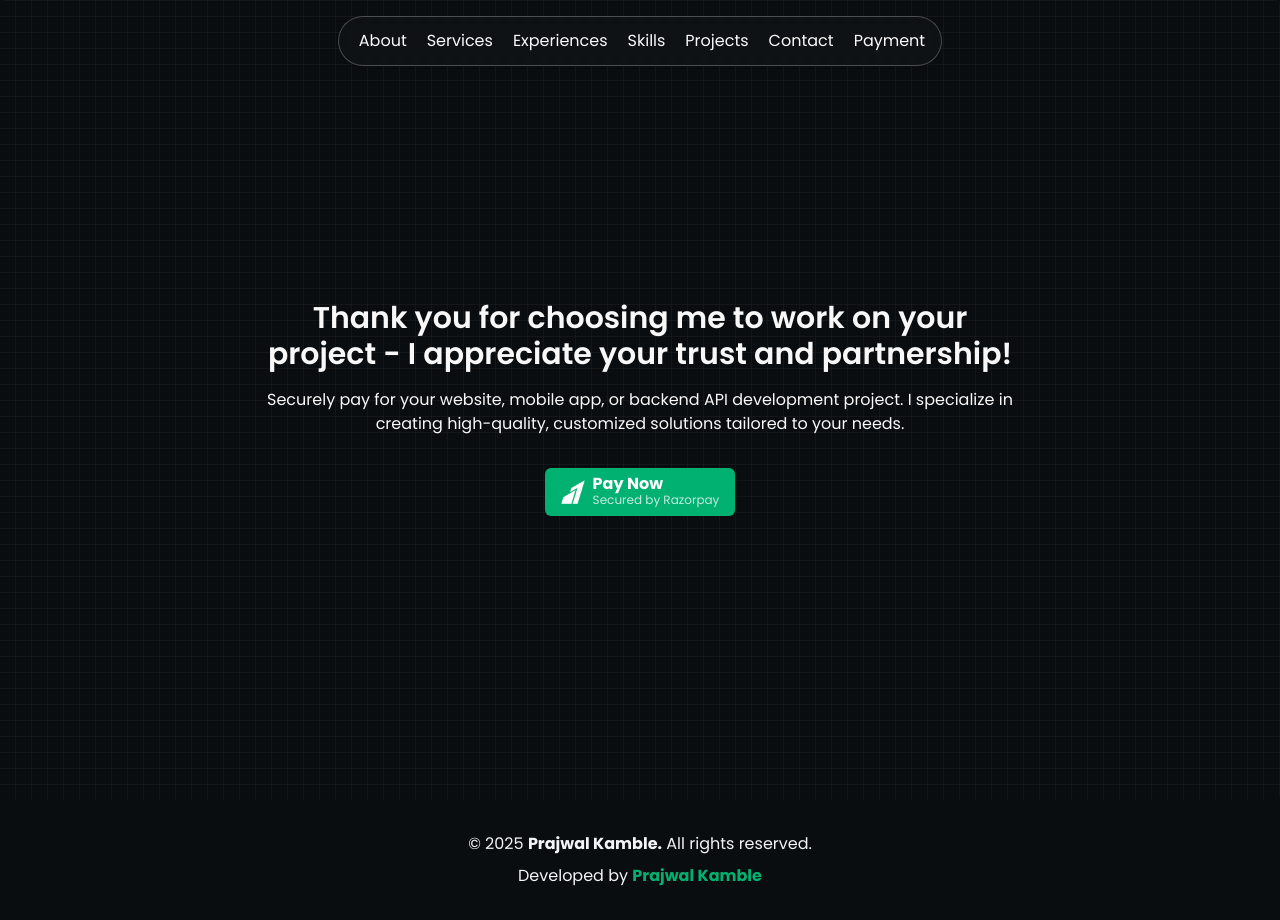
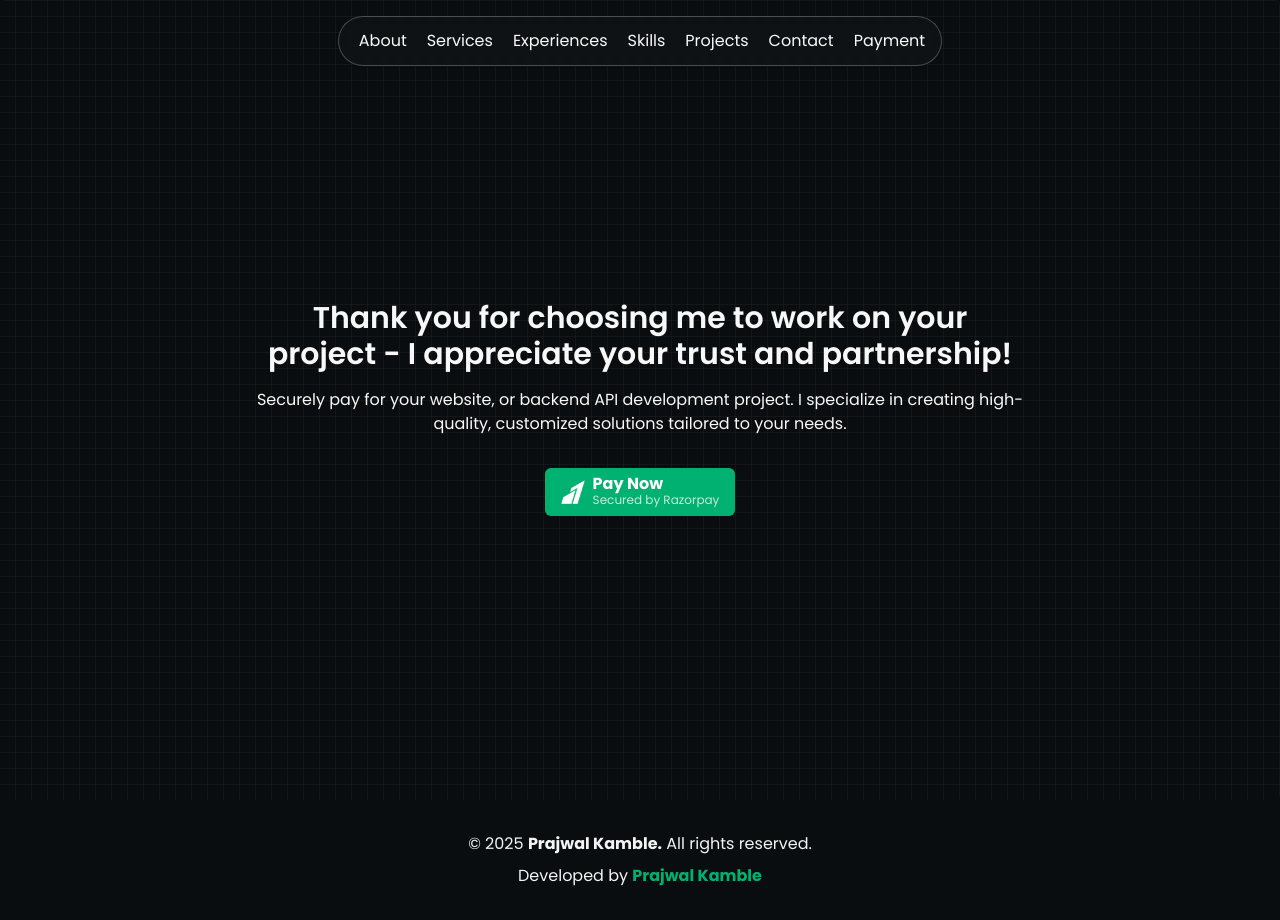
Before and after one commit to prajwalkamble/prajwalpk-website, a Next.js app: page /payment in a window 1280 px wide. Built offline with nearby package versions, Linux system fonts and the light colour scheme; what tailwindcss-debug-screens would draw is missing.

Commit message:
Update MainSection.tsx

```diff
--- a/src/components/payment/MainSection.tsx
+++ b/src/components/payment/MainSection.tsx
@@ -14,7 +14,7 @@ const PaymentMainSection = () => {
           trust and partnership!
         </p>
         <p className="text-center text-base mt-4 mb-8 max-w-screen-md">
-          Securely pay for your website, mobile app, or backend API development
+          Securely pay for your website, or backend API development
           project. I specialize in creating high-quality, customized solutions
           tailored to your needs.
         </p>
```
